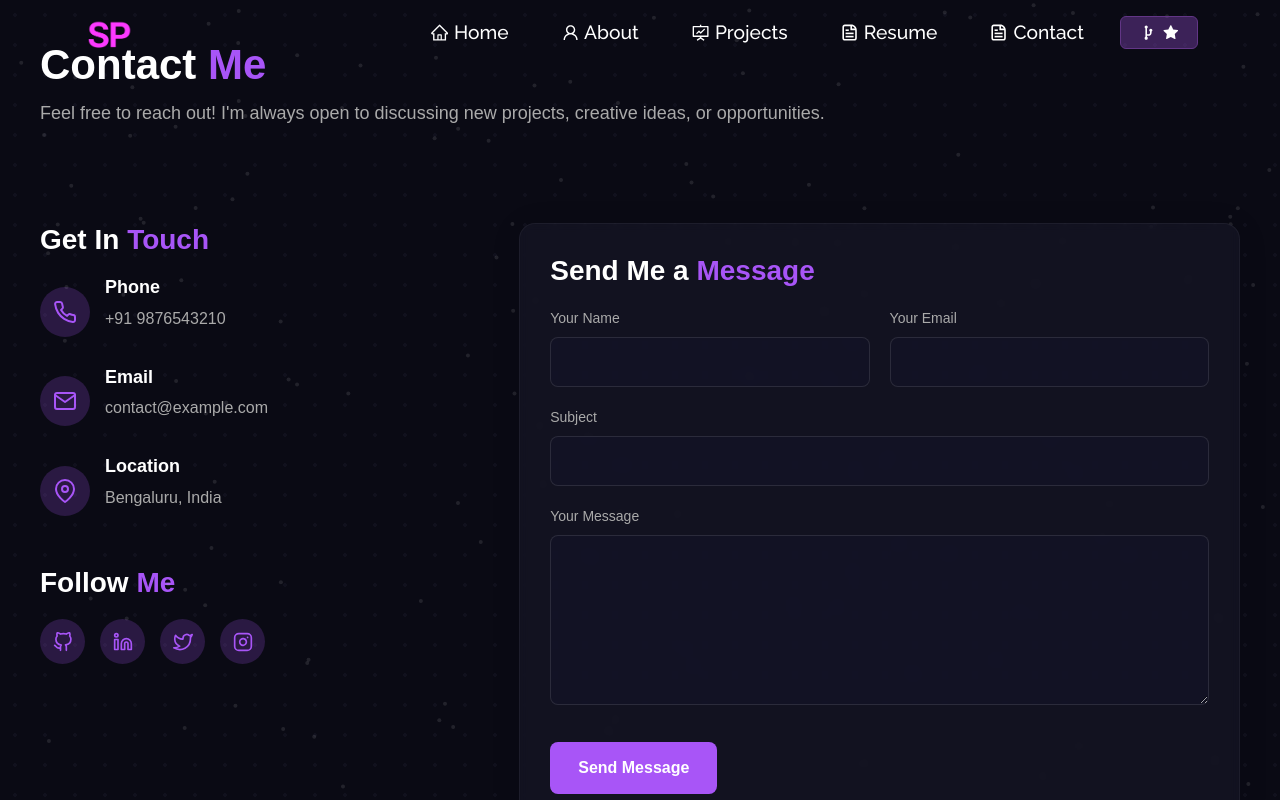
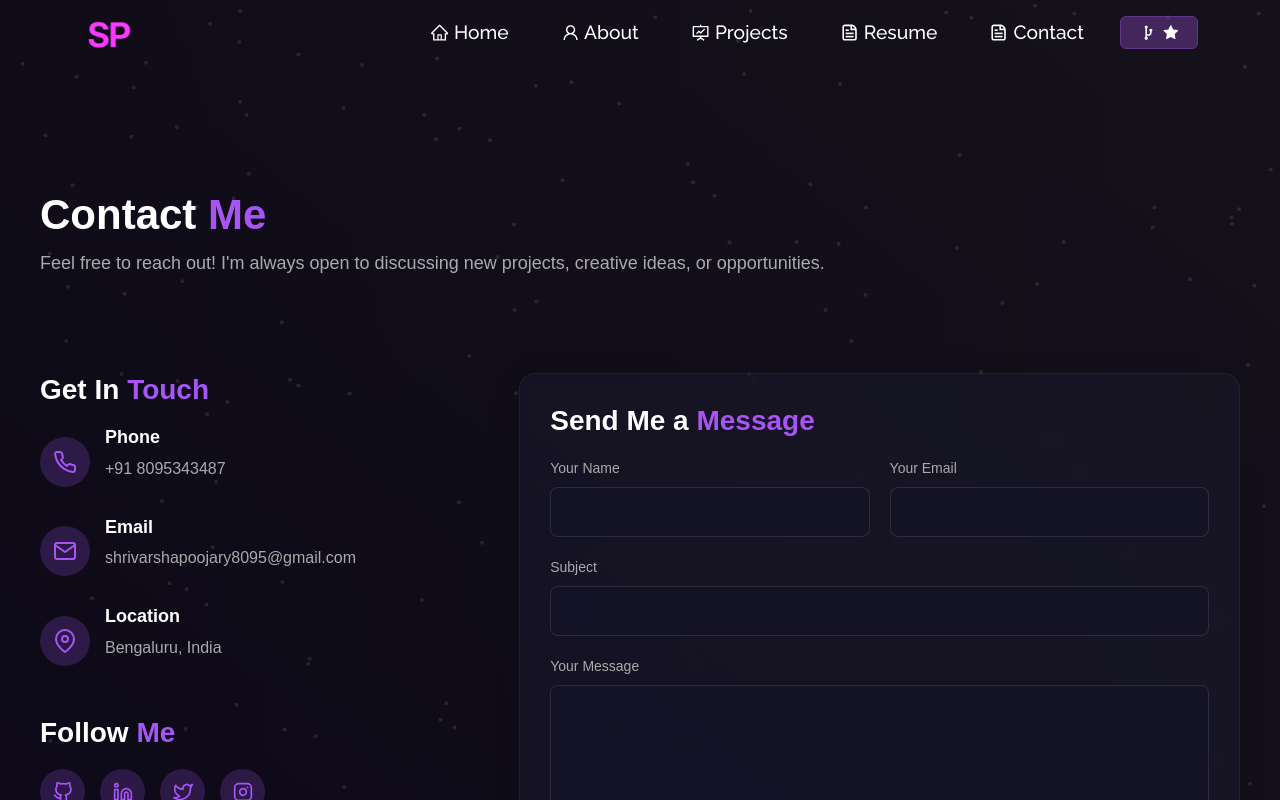
Before and after one commit to shrivarshapoojari/MyPortfolio, a React (Vite) app: page /contact in a window 1280 px wide. Shown: the top 800 px of the page. Built offline with nearby package versions, Linux system fonts and the light colour scheme.

Commit message:
contact page updated, new projects added

```diff
--- a/src/components/Contact.jsx
+++ b/src/components/Contact.jsx
@@ -1,7 +1,7 @@
 
 import { useState } from "react"
 import Particle from "./Particle"
-
+import { Container} from "react-bootstrap";
 function Contact() {
   const [formData, setState] = useState({
     name: "",
@@ -32,15 +32,17 @@ function Contact() {
   }
 
   return (
+    <Container fluid className="about-section">
     <div
       style={{
-        backgroundColor: "#0a0a14",
+
         minHeight: "100vh",
         color: "white",
         fontFamily: "Arial, sans-serif",
         padding: "40px 20px",
-        backgroundImage: "radial-gradient(circle, rgba(50, 50, 80, 0.15) 2px, transparent 2px)",
+
         backgroundSize: "30px 30px",
+
       }}
     >
         <Particle/>
@@ -129,7 +131,7 @@ function Contact() {
                   </div>
                   <div>
                     <h3 style={{ fontSize: "18px", fontWeight: "bold" }}>Phone</h3>
-                    <p style={{ color: "#aaa" }}>+91 9876543210</p>
+                    <p style={{ color: "#aaa" }}>+91 8095343487</p>
                   </div>
                 </div>
 
@@ -162,7 +164,7 @@ function Contact() {
                   </div>
                   <div>
                     <h3 style={{ fontSize: "18px", fontWeight: "bold" }}>Email</h3>
-                    <p style={{ color: "#aaa" }}>contact@example.com</p>
+                    <p style={{ color: "#aaa" }}>shrivarshapoojary8095@gmail.com</p>
                   </div>
                 </div>
 
@@ -496,6 +498,7 @@ function Contact() {
         </div>
       </div>
     </div>
+    </Container>
   )
 }
 
--- a/src/components/Projects/Projects.jsx
+++ b/src/components/Projects/Projects.jsx
@@ -181,6 +181,17 @@ function Projects() {
               demoLink= ""
             />
           </Col>
+          <Col md={4} className="project-card">
+            <ProjectCard
+              imgPath={predecem}
+              isBlog={false}
+              git={true}
+              title="Memory Leak Detector"
+              description="MemoryLeakDetection Tool is a C-based memory analysis library designed to detect memory leaks in programs that use dynamic memory allocation. Built using custom memory functions like xcalloc and xfree, it maintains internal databases to track structures and objects created at runtime. The tool uses a graph traversal algorithm to identify unreachable memory blocks—leaked objects—and reports them for cleanup. Developed using low-level system calls like mmap, it helps improve software stability by preventing memory depletion and application crashes."
+              ghLink="https://github.com/shrivarshapoojari/MLD"
+              demoLink= ""
+            />
+          </Col>
 
 
         </Row>
```
